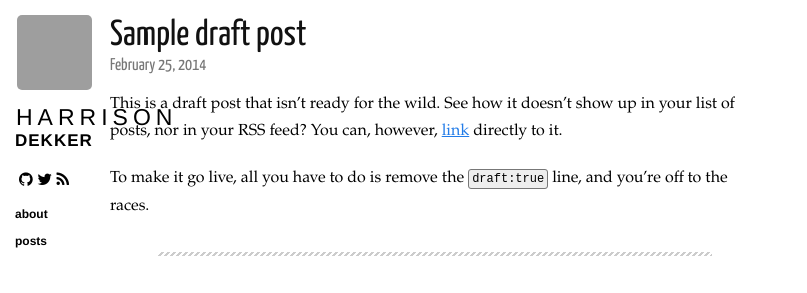
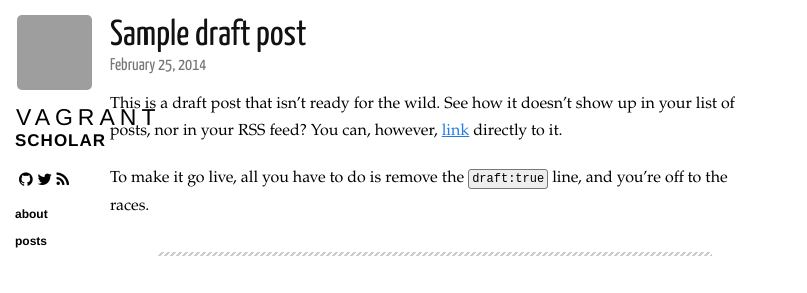
Before and after one commit to hdekk/workshops, a Jekyll site: the page built from _posts/2014-02-25-draft.markdown, in a window 1280 px wide. Shown: the top 293 px of the page, without its empty margins (0-807 px from the left). Built offline with Jekyll 4.4.1, drawn with Linux system fonts in a browser that asks for light colours; nearby versions of some CDN libraries; comment, search, counter and statistics services are not loaded; grey boxes are pictures that could not be loaded.

Commit message:
fixed name

```diff
--- a/_config.yml
+++ b/_config.yml
@@ -4,7 +4,7 @@ markdown: kramdown
 gems:
   - jekyll-sitemap
 
-name: Harrison Dekker
+name: vagrant scholar
 url: https://vagrantscholar.github.io/workshops
 description: Ruminations of a vagrant scholar.
 twitter: vagrantscholar
```
